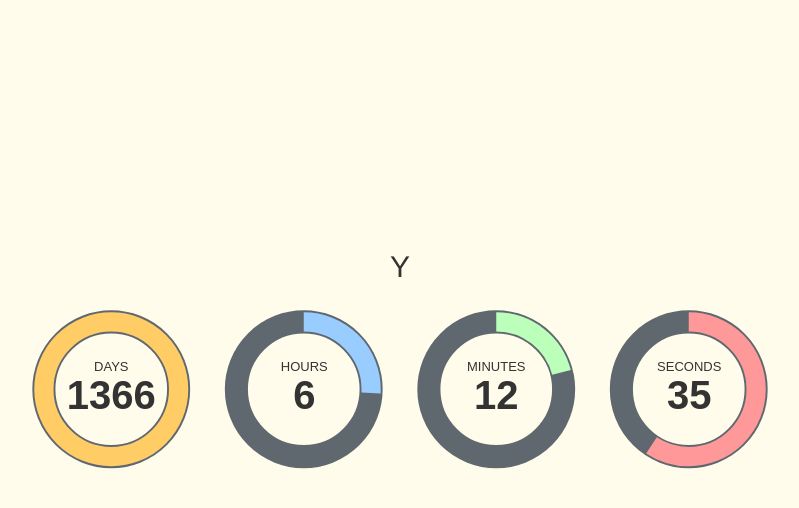
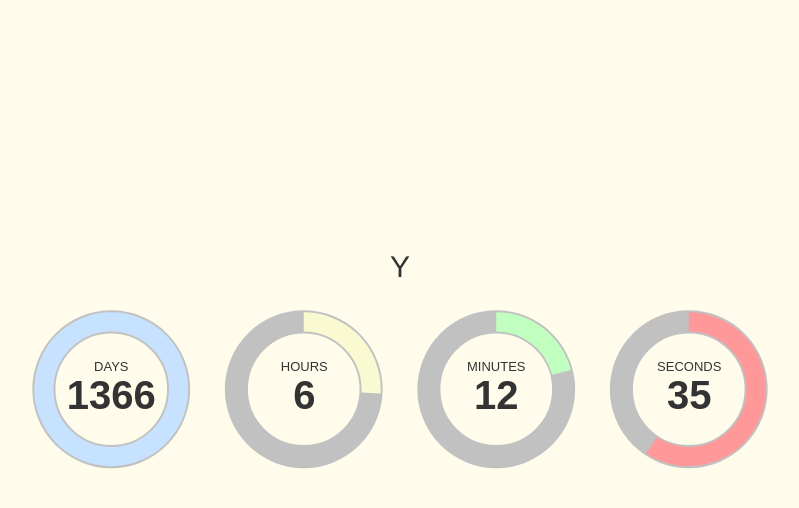
Before and after one commit to as12300321/ssmshark, a web app: page /WEB-INF/page/lerstmei.html in a window 1280 px wide. Shown: the top 508 px of the page, without its empty margins (240-1039 px from the left). Run offline with its HTML, style and script files only (its server is not run), Linux system fonts and the light colour scheme; data that the repository does not hold is empty.

Commit message:
times-up

```diff
--- a/src/main/webapp/WEB-INF/page/js/TimeCircles.js
+++ b/src/main/webapp/WEB-INF/page/js/TimeCircles.js
@@ -803,7 +803,7 @@
         start: true,
         animation: "smooth",
         count_past_zero: true,
-        circle_bg_color: "#60686F",
+        circle_bg_color: "#C1C1C1",
         use_background: true,
         fg_width: 0.1,
         bg_width: 1.2,
@@ -816,17 +816,17 @@
             Days: {
                 show: true,
                 text: "Days",
-                color: "#FC6"
+                color: "#C6E2FF"
             },
             Hours: {
                 show: true,
                 text: "Hours",
-                color: "#9CF"
+                color: "#FAFAD2"
             },
             Minutes: {
                 show: true,
                 text: "Minutes",
-                color: "#BFB"
+                color: "#C1FFC1"
             },
             Seconds: {
                 show: true,
--- a/src/main/webapp/WEB-INF/page/lerstmei.html
+++ b/src/main/webapp/WEB-INF/page/lerstmei.html
@@ -2,6 +2,7 @@
 <html>
 
 <head>
+    <meta charset="UTF-8">
     <title>Loving timer</title>
     <script type="text/javascript" src="js/jquery.min.js"></script>
     <script type="text/javascript" src="js/TimeCircles.js"></script>
```
